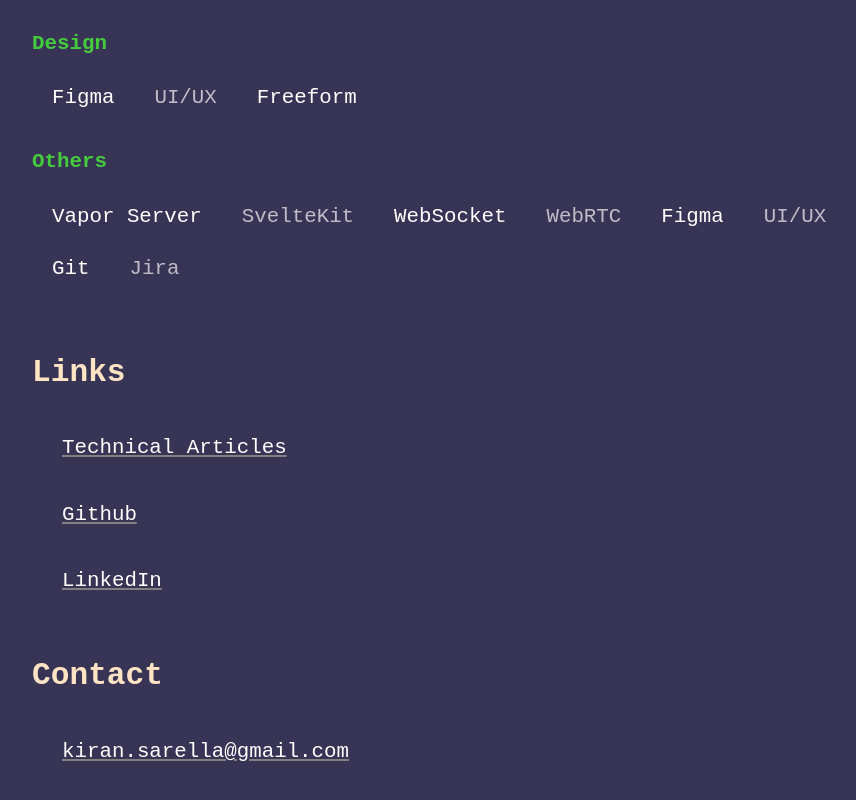
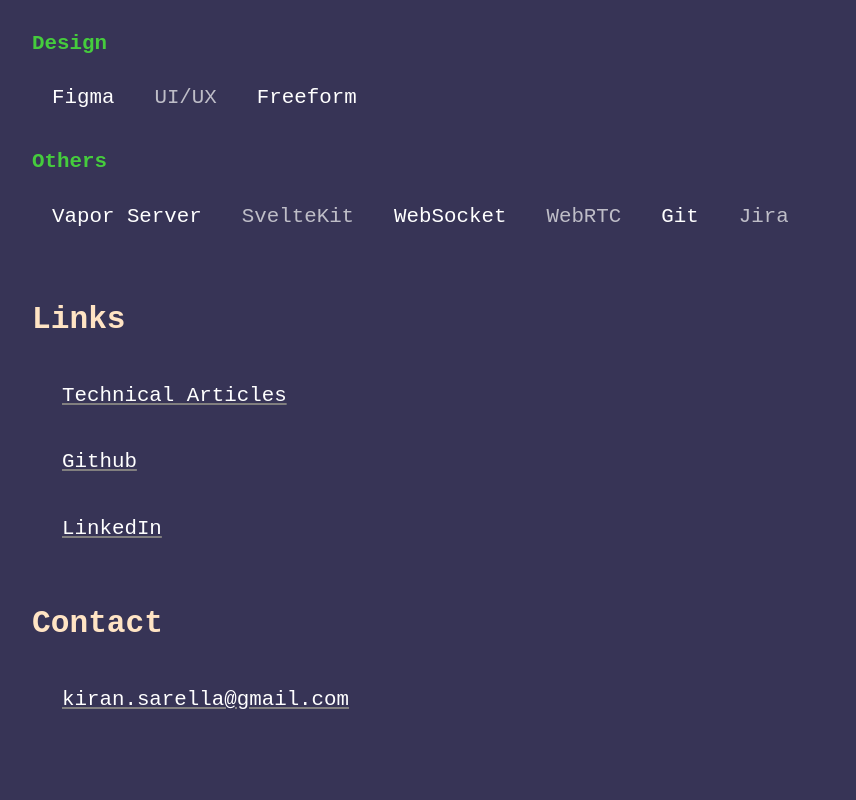
Before and after one commit to KiranSarella/KiranSarella.github.io, a SvelteKit app: page / in a window 1280 px wide. Shown: the part 1207-2007 px from the top of the page, without its empty margins (192-1048 px from the left). Built offline with nearby package versions, Linux system fonts and the light colour scheme.

Commit message:
updated skills

```diff
--- a/src/routes/+page.svelte
+++ b/src/routes/+page.svelte
@@ -90,8 +90,6 @@
         <li>SvelteKit</li>
         <li>WebSocket</li>
         <li>WebRTC</li>
-        <li>Figma</li>
-        <li>UI/UX</li>
         <li>Git</li>
         <li>Jira</li>
     </ul>
```
